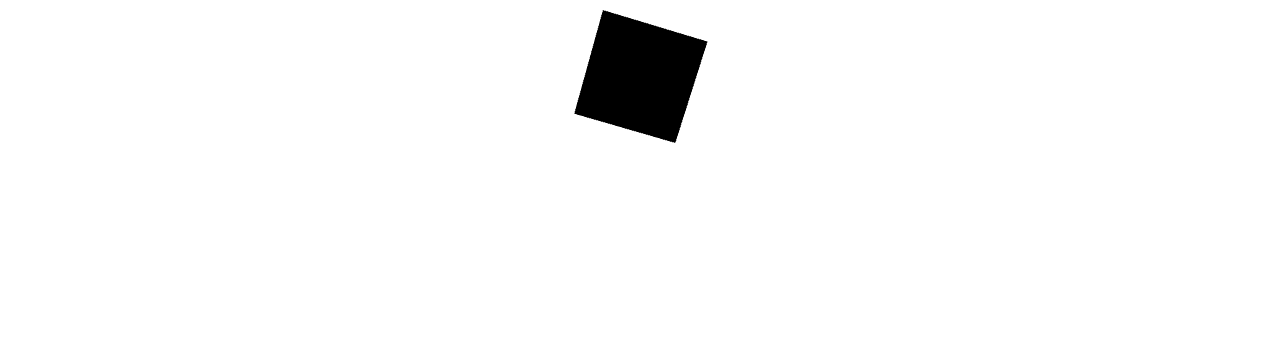
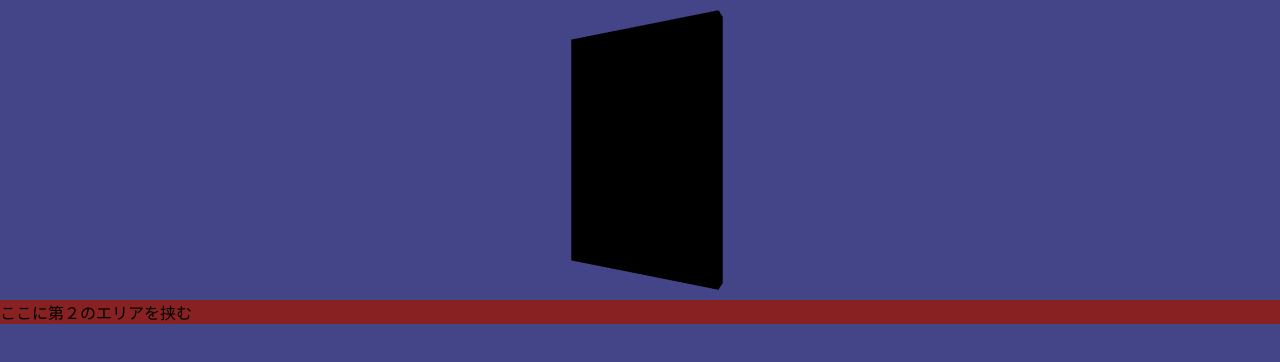
Before and after one commit to Pregum/animation_practice, a Next.js app: page /DrawCanvas in a window 1280 px wide. Shown: the top 362 px of the page. Built offline with nearby package versions, Linux system fonts and the light colour scheme.

Commit message:
wip: 1パネルを作成

```diff
--- a/src/pages/Box.tsx
+++ b/src/pages/Box.tsx
@@ -6,19 +6,18 @@ const Box = (props: JSX.IntrinsicElements['mesh']) => {
   const [hovered, hover] = useState(false);
   const [clicked, click] = useState(false);
   useFrame((state, delta) => {
-    ref.current.rotation.x += 0.01;
-    ref.current.rotation.y += 0.05;
+    ref.current.rotation.y += 0.005;
   });
   return (
     <mesh
       {...props}
       ref={ref}
-      scale={clicked ? 1.5 : 1}
+      scale={clicked ? 0.5 : 1}
       onClick={(event) => click(!clicked)}
       onPointerOver={(event) => hover(true)}
       onPointerOut={(event) => hover(false)}
     >
-      <boxGeometry args={[1, 1, 1]} />
+      <boxGeometry args={[10, 15, 1]} />
       <meshStandardMaterial color={hovered ? 'hotpink' : 'orange'} />
     </mesh>
   );
--- a/src/pages/DrawCanvas.tsx
+++ b/src/pages/DrawCanvas.tsx
@@ -5,13 +5,22 @@ import Box from "./Box";
 
 const DrawCanvas: FC = () => {
   return (
+    <div style={{height: '500vh', display: 'flex', width: '100wh', backgroundColor: '#444488', overflow: 'scroll', flexDirection: 'column'}} >
+      {/* <div style={{ height: 50, width: 50 }}> */}
+      <div style={{ height: 300 }}>
     <Suspense fallback={<span>loading...</span>}>
       <Canvas>
         <PerspectiveCamera makeDefault />
         <OrbitControls enablePan={true} enableZoom={true} enableRotate={true} />
-        <Box position={[0,0,-2.0]} />
+        <Box position={[0,0,-20.0]} />
       </Canvas>
     </Suspense>
+      </div>
+
+      {/* </div> */}
+
+      <div style={{ display: 'flex', top: '200vh', width: '100wh', backgroundColor: '#882222' }}>ここに第２のエリアを挟む</div>
+    </div>
   );
 };
 
```
